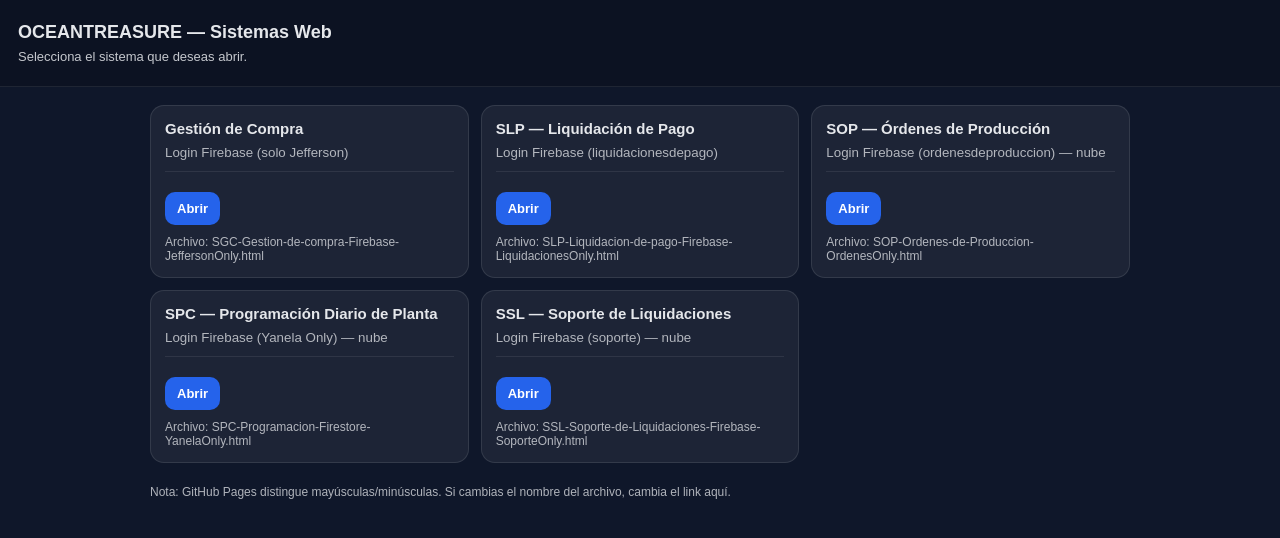
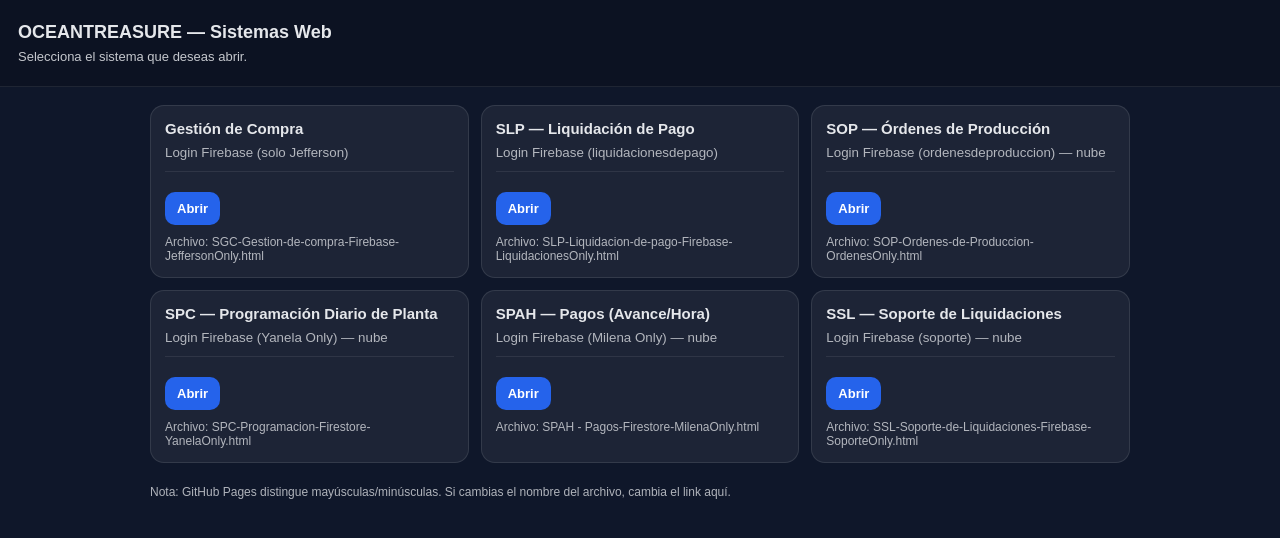
Before and after one commit to jefferson-arch/GerenteDeProduccion, a plain HTML site: page index.html in a window 1280 px wide. Drawn offline with Linux system fonts and the light colour scheme.

Commit message:
Update index.html

```diff
--- a/index.html
+++ b/index.html
@@ -62,6 +62,15 @@
         <div class="muted">Archivo: SPC-Programacion-Firestore-YanelaOnly.html</div>
       </div>
 
+      <!-- NUEVO: SPAH -->
+      <div class="card">
+        <h2>SPAH — Pagos (Avance/Hora)</h2>
+        <small>Login Firebase (Milena Only) — nube</small>
+        <div class="line"></div>
+        <a class="btn" data-nocache href="./SPAH%20-%20Pagos-Firestore-MilenaOnly.html">Abrir</a>
+        <div class="muted">Archivo: SPAH - Pagos-Firestore-MilenaOnly.html</div>
+      </div>
+
       <!-- NUEVO: SSL -->
       <div class="card">
         <h2>SSL — Soporte de Liquidaciones</h2>
```
